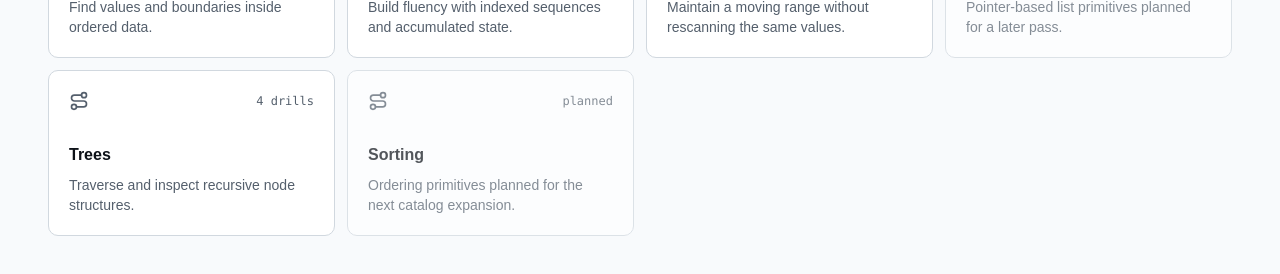
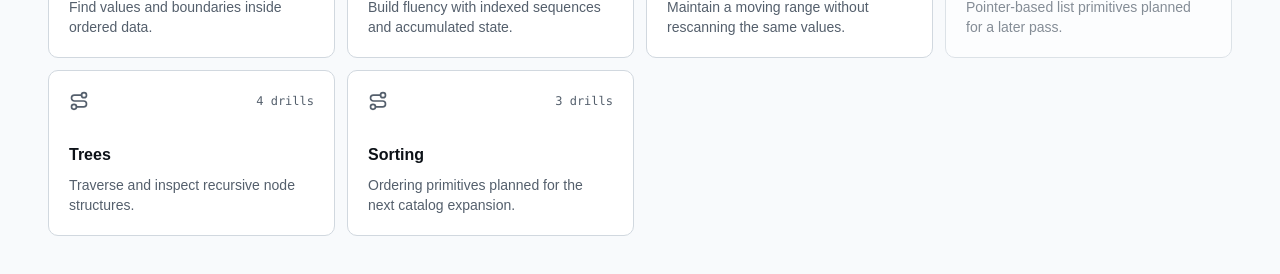
Before and after one commit to StoyanDimitrov0016/dsa-primitives, a Next.js app: page /patterns in a window 1280 px wide. Shown: the part 304-578 px from the top of the page. Built offline with nearby package versions, Linux system fonts and the light colour scheme.

Commit message:
feat: add sorting primitive drills

```diff
--- /dev/null
+++ b/features/drills/domain/groups/sorting.ts
@@ -0,0 +1,200 @@
+import { defineFunctionDrill } from "../define-drill";
+
+export const sortingDrills = [
+  defineFunctionDrill({
+    id: "merge-sorted-arrays",
+    groupId: "sorting",
+    title: "Merge Sorted Arrays",
+    category: "Sorting",
+    summary: "Combine two sorted arrays into one sorted array.",
+    prompt:
+      "Return a new sorted array containing all values from left and right. Both inputs are already sorted in ascending order, so compare the current front value from each side.",
+    lesson: [
+      {
+        type: "principle",
+        title: "Smallest front wins",
+        text: "When two arrays are sorted, the next output value must be at one of the two current front positions.",
+      },
+      {
+        type: "steps",
+        title: "Merge loop",
+        items: [
+          "Start one pointer in each array.",
+          "Append the smaller pointed value.",
+          "Advance the pointer that provided the value.",
+          "Append any remaining suffix after one side is empty.",
+        ],
+      },
+      {
+        type: "paragraph",
+        text: "This is the central primitive used by merge sort.",
+      },
+    ],
+    contract: {
+      functionName: "mergeSortedArrays",
+      parameters: ["left", "right"],
+      returns: "number[]",
+    },
+    visible: [
+      {
+        name: "merges interleaved values",
+        args: [
+          [1, 4, 7],
+          [2, 3, 8],
+        ],
+        expected: [1, 2, 3, 4, 7, 8],
+      },
+      {
+        name: "handles one empty side",
+        args: [[], [1, 2]],
+        expected: [1, 2],
+      },
+    ],
+    hidden: [
+      {
+        name: "keeps duplicates",
+        args: [
+          [1, 2, 2],
+          [2, 3],
+        ],
+        expected: [1, 2, 2, 2, 3],
+      },
+      {
+        name: "handles negative values",
+        args: [
+          [-5, 0],
+          [-3, 2],
+        ],
+        expected: [-5, -3, 0, 2],
+      },
+    ],
+  }),
+  defineFunctionDrill({
+    id: "merge-ranges",
+    groupId: "sorting",
+    title: "Merge Ranges",
+    category: "Sorting",
+    summary: "Merge sorted overlapping intervals.",
+    prompt:
+      "Return a new array of merged intervals. The intervals are sorted by start value, and overlapping or touching intervals should become one interval.",
+    lesson: [
+      {
+        type: "principle",
+        title: "Carry the active range",
+        text: "When intervals are sorted by start, only the current merged range can overlap the next interval.",
+      },
+      {
+        type: "paragraph",
+        text: "If the next start is within the active range, extend the active end. Otherwise, save the active range and start a new one.",
+      },
+      {
+        type: "paragraph",
+        text: "Copy interval values instead of mutating the test input, so the function returns a clean result.",
+      },
+    ],
+    contract: {
+      functionName: "mergeRanges",
+      parameters: ["intervals"],
+      returns: "[number, number][]",
+    },
+    visible: [
+      {
+        name: "merges overlapping ranges",
+        args: [
+          [
+            [1, 3],
+            [2, 6],
+            [8, 10],
+          ],
+        ],
+        expected: [
+          [1, 6],
+          [8, 10],
+        ],
+      },
+      {
+        name: "keeps separated ranges",
+        args: [
+          [
+            [1, 2],
+            [4, 5],
+          ],
+        ],
+        expected: [
+          [1, 2],
+          [4, 5],
+        ],
+      },
+    ],
+    hidden: [
+      {
+        name: "merges touching ranges",
+        args: [
+          [
+            [1, 2],
+            [2, 4],
+          ],
+        ],
+        expected: [[1, 4]],
+      },
+      {
+        name: "handles empty input",
+        args: [[]],
+        expected: [],
+      },
+    ],
+  }),
+  defineFunctionDrill({
+    id: "partition-by-pivot",
+    groupId: "sorting",
+    title: "Partition By Pivot",
+    category: "Sorting",
+    summary: "Place values below pivot before values greater than or equal to pivot.",
+    prompt:
+      "Return a new array where values smaller than pivot come first and values greater than or equal to pivot come after them. Preserve the original relative order inside each side.",
+    lesson: [
+      {
+        type: "principle",
+        title: "Partition without full sorting",
+        text: "Partitioning separates values by a predicate without needing to order each side.",
+      },
+      {
+        type: "paragraph",
+        text: "Scan once, append smaller values to one bucket and the remaining values to another bucket, then join the buckets.",
+      },
+      {
+        type: "paragraph",
+        text: "This primitive is related to quicksort, selection, and two-way filtering problems.",
+      },
+    ],
+    contract: {
+      functionName: "partitionByPivot",
+      parameters: ["nums", "pivot"],
+      returns: "number[]",
+    },
+    visible: [
+      {
+        name: "partitions mixed values",
+        args: [[5, 1, 4, 2, 3], 3],
+        expected: [1, 2, 5, 4, 3],
+      },
+      {
+        name: "keeps equal values on the right side",
+        args: [[3, 1, 3, 2], 3],
+        expected: [1, 2, 3, 3],
+      },
+    ],
+    hidden: [
+      {
+        name: "handles all smaller values",
+        args: [[1, 2], 5],
+        expected: [1, 2],
+      },
+      {
+        name: "handles all larger values",
+        args: [[7, 8], 5],
+        expected: [7, 8],
+      },
+    ],
+  }),
+];
--- a/features/drills/domain/registry.ts
+++ b/features/drills/domain/registry.ts
@@ -2,6 +2,7 @@ import { arrayDrills } from "./groups/arrays";
 import { drillGroups as authoredDrillGroups } from "./groups/groups";
 import { searchingDrills } from "./groups/searching";
 import { slidingWindowDrills } from "./groups/sliding-window";
+import { sortingDrills } from "./groups/sorting";
 import { treeDrills } from "./groups/trees";
 import { DrillGroupSchema, DrillSchema } from "./schemas";
 import type { Drill, DrillGroup } from "./types";
@@ -62,7 +63,13 @@ export function validateCatalog({ drillGroups, drills }: ValidateCatalogInput) {
 
 const catalog = validateCatalog({
   drillGroups: authoredDrillGroups,
-  drills: [...searchingDrills, ...arrayDrills, ...slidingWindowDrills, ...treeDrills],
+  drills: [
+    ...searchingDrills,
+    ...arrayDrills,
+    ...slidingWindowDrills,
+    ...treeDrills,
+    ...sortingDrills,
+  ],
 });
 
 export const drillRepository = {
```
